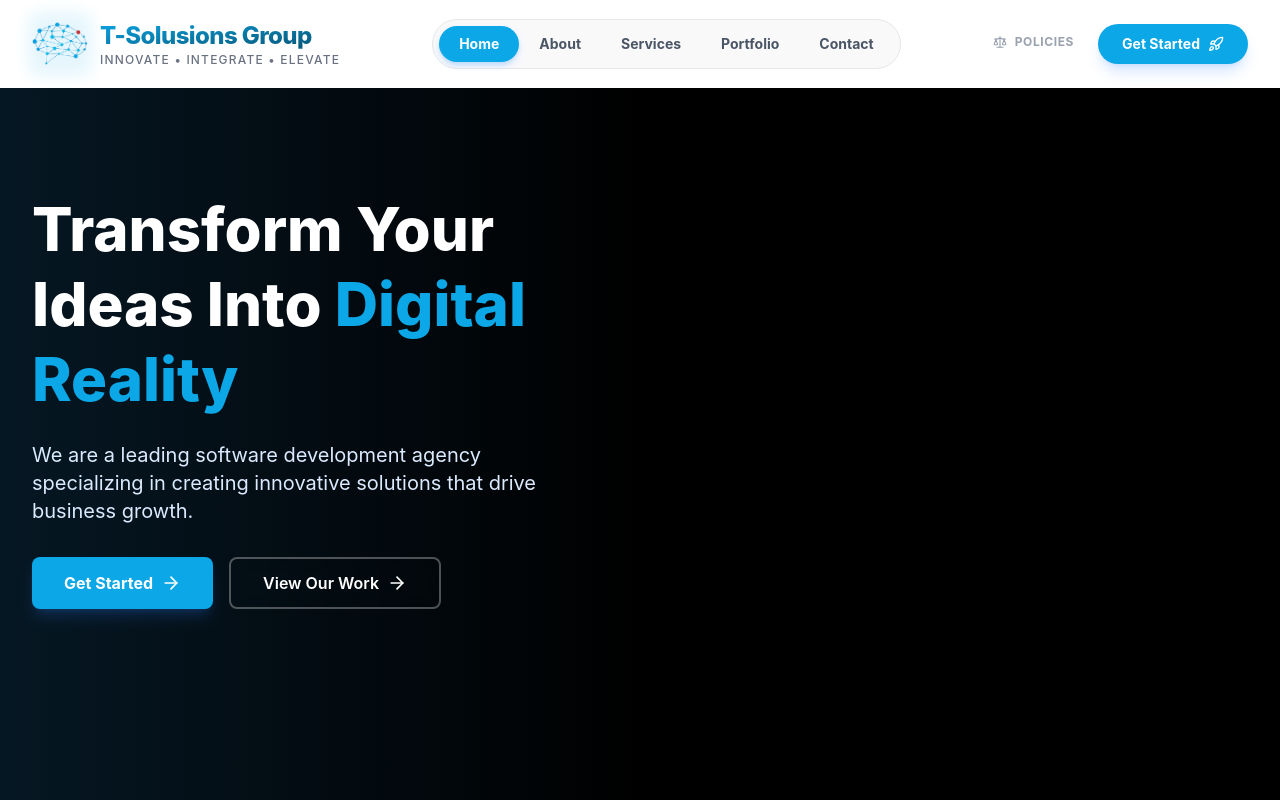
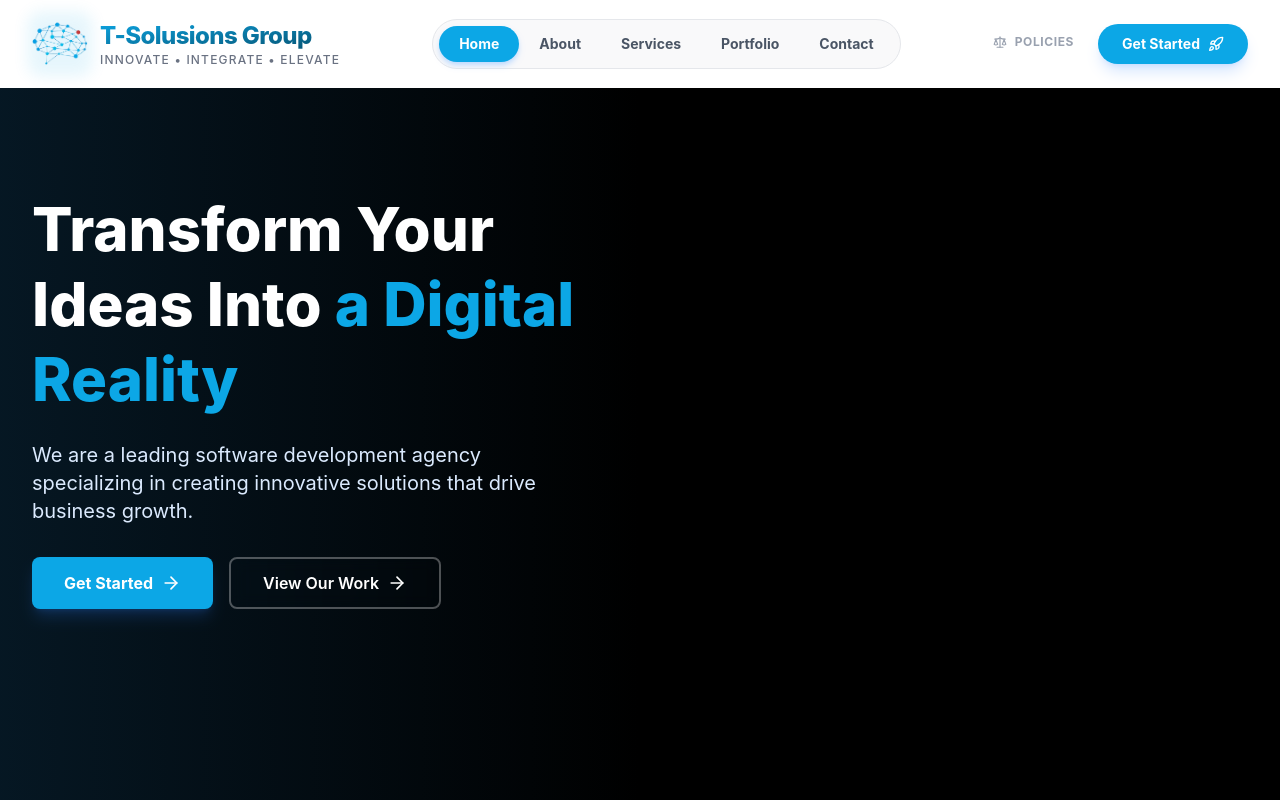
Before and after one commit to UCHEOGBU007/T-Solusions-Group, a React (Vite) app: page / in a window 1280 px wide. Shown: the top 800 px of the page. Built offline with nearby package versions, Linux system fonts and the light colour scheme.

Commit message:
updating my portfolio again

```diff
--- a/src/app/pages/Home.tsx
+++ b/src/app/pages/Home.tsx
@@ -178,7 +178,7 @@ export function Home() {
             >
               <h1 className="text-5xl md:text-6xl font-extrabold mb-6 leading-tight text-white">
                 Transform Your Ideas Into{" "}
-                <span className="text-[#0CA7E6]">Digital Reality</span>
+                <span className="text-[#0CA7E6]">a Digital Reality</span>
               </h1>
               <p className="text-xl mb-8 text-blue-100 max-w-lg">
                 We are a leading software development agency specializing in
```
